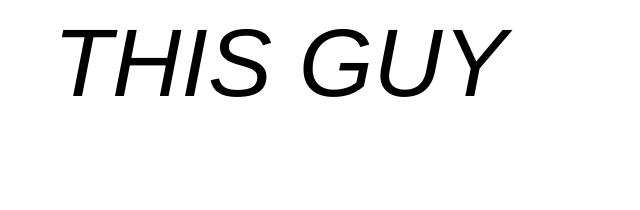
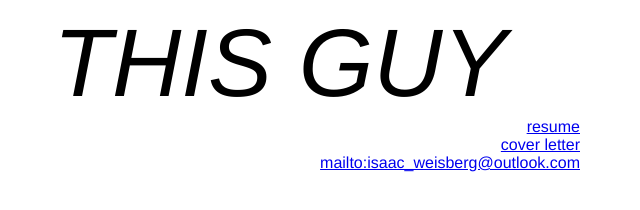
Before and after one commit to isaac-weisberg/me-websight, a plain HTML site: page index.html in a window 1280 px wide. Shown: the whole page, without its empty margins (360-1000 px from the left). Drawn offline with Linux system fonts and the light colour scheme.

Commit message:
Add the links container styling

```diff
--- a/index.html
+++ b/index.html
@@ -11,9 +11,15 @@
     </head>
     <body>
         <div class="bodyContainer">
-                <div class="titleContainer">
-                    THIS GUY
-                </div>
+            <div class="titleContainer">
+                THIS GUY
+            </div>
+            <div class="linksContainer">
+                <!-- These two are outdated tho lol -->
+                <a target="_blank" href="/resume_isaac_weisberg.pdf">resume</a>
+                <a target="_blank" href="/cover_letter_isaac_weisberg.pdf">cover letter</a>
+                <a target="_blank" href="mailto:isaac_weisberg@outlook.com">mailto:isaac_weisberg@outlook.com</a>
+            </div>
         </div>
     </body>
 </html>
--- a/styles.css
+++ b/styles.css
@@ -4,6 +4,7 @@ body {
 }
 
 .bodyContainer {
+    box-sizing: border-box;
     display: flex;
     flex-direction: column;
     max-width: 600px;
@@ -11,7 +12,18 @@ body {
 }
 
 .titleContainer {
+    box-sizing: border-box;
     text-align: center;
     font-style: italic;
     font-size: 600%;
 }
+
+.linksContainer {
+    display: flex;
+    flex-direction: column;
+    align-items: flex-end;
+}
+
+a {
+
+}
```
